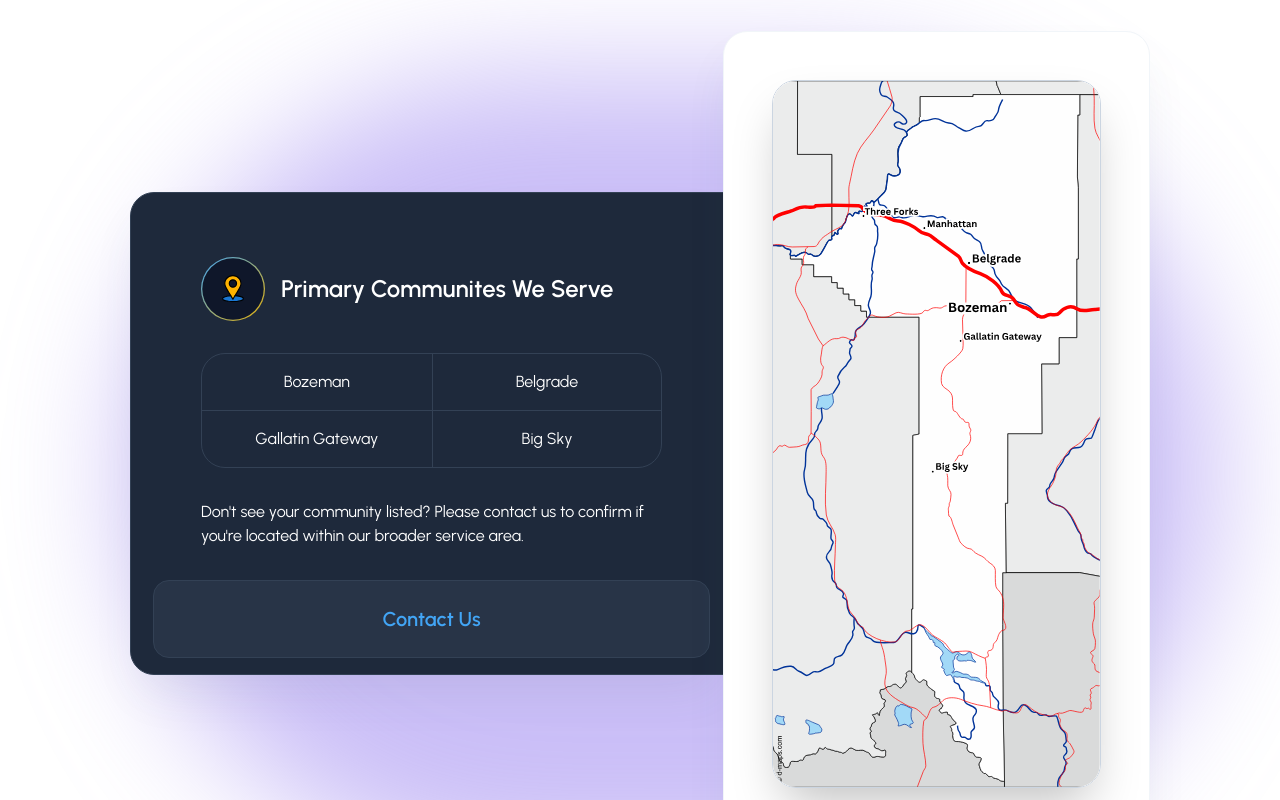
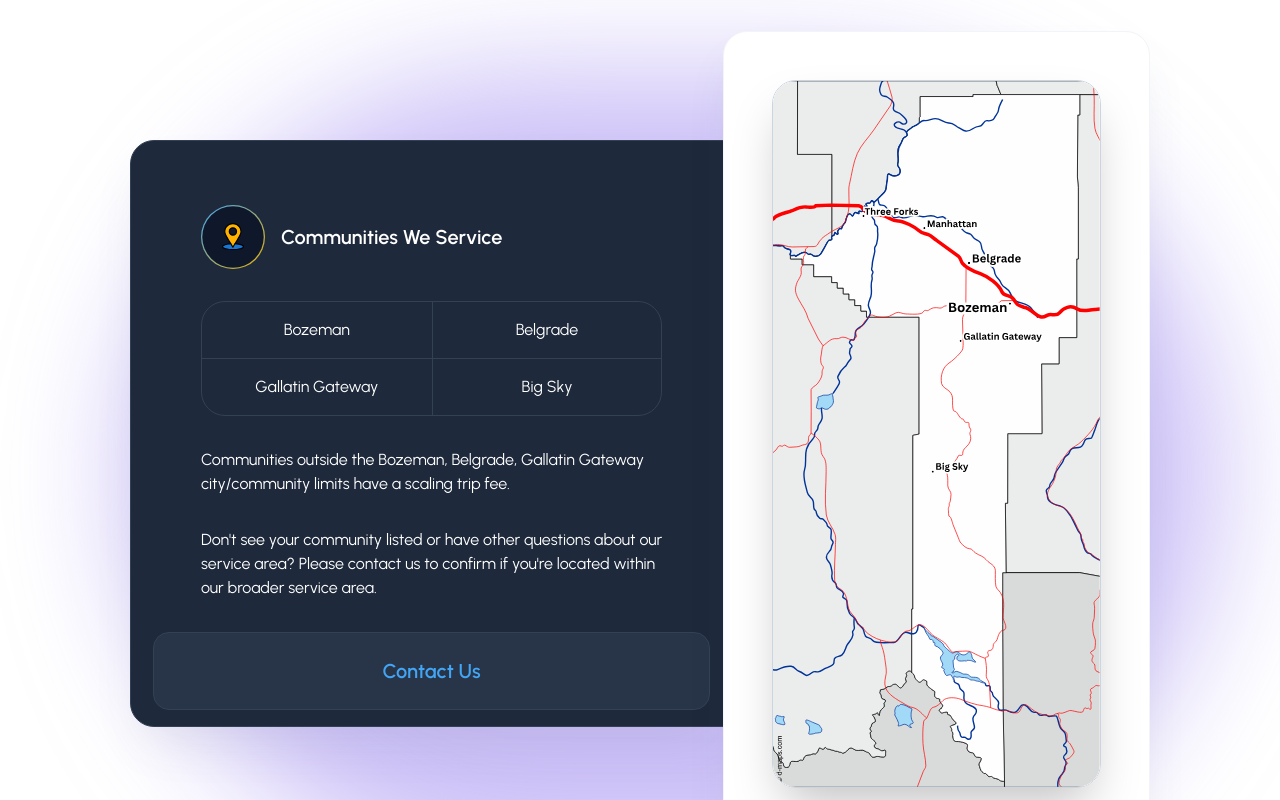
Before and after one commit to ben-v/haus, a React (Vite) app: page /service-area in a window 1280 px wide. Shown: the part 381-1181 px from the top of the page. Built offline with nearby package versions, Linux system fonts and the light colour scheme.

Commit message:
Updated copy

```diff
--- a/src/components/cards/OrganizationCard.tsx
+++ b/src/components/cards/OrganizationCard.tsx
@@ -14,7 +14,7 @@ const OrganizationCard = () => {
             </div>
           </div>
           <div>
-            <h3 className="text-2xl font-semibold text-white dark:text-gray-800">Primary Communites We Serve</h3>
+            <h3 className="text-xl font-semibold text-white dark:text-gray-800">Communities We Service</h3>
           </div>
         </div>
 
@@ -35,7 +35,9 @@ const OrganizationCard = () => {
           </div>
         </div>
 
-        <p className="my-8 text-white dark:text-gray-700">Don't see your community listed? Please contact us to confirm if you're located within our broader service area.</p>
+        <p className="my-8 text-white dark:text-gray-700">Communities outside the Bozeman, Belgrade, Gallatin Gateway city/community limits have a scaling trip fee.</p>
+
+        <p className="my-8 text-white dark:text-gray-700">Don't see your community listed or have other questions about our service area? Please contact us to confirm if you're located within our broader service area.</p>
 
         <HashLink to="/contact/#" className="block rounded-2xl border border-gray-700 bg-gray-700/50 p-6 text-center dark:border-primary/20 dark:bg-primary/5 md:-mx-6 md:-mb-6 lg:-mx-12 lg:-mb-12">
           <span className="text-xl font-semibold text-primaryLight dark:text-primary">Contact Us</span>
```
